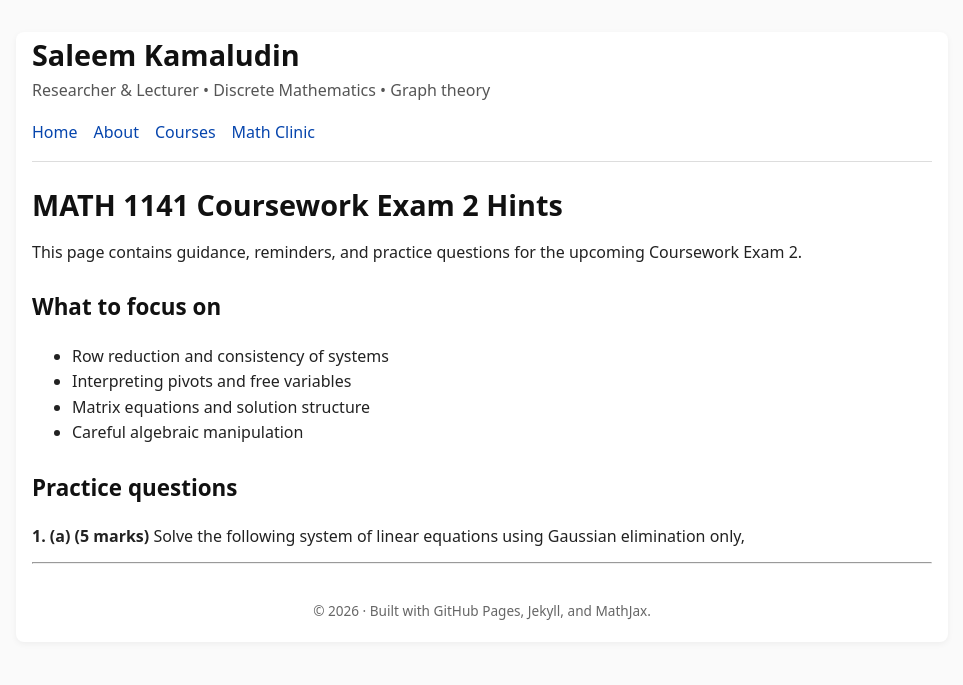
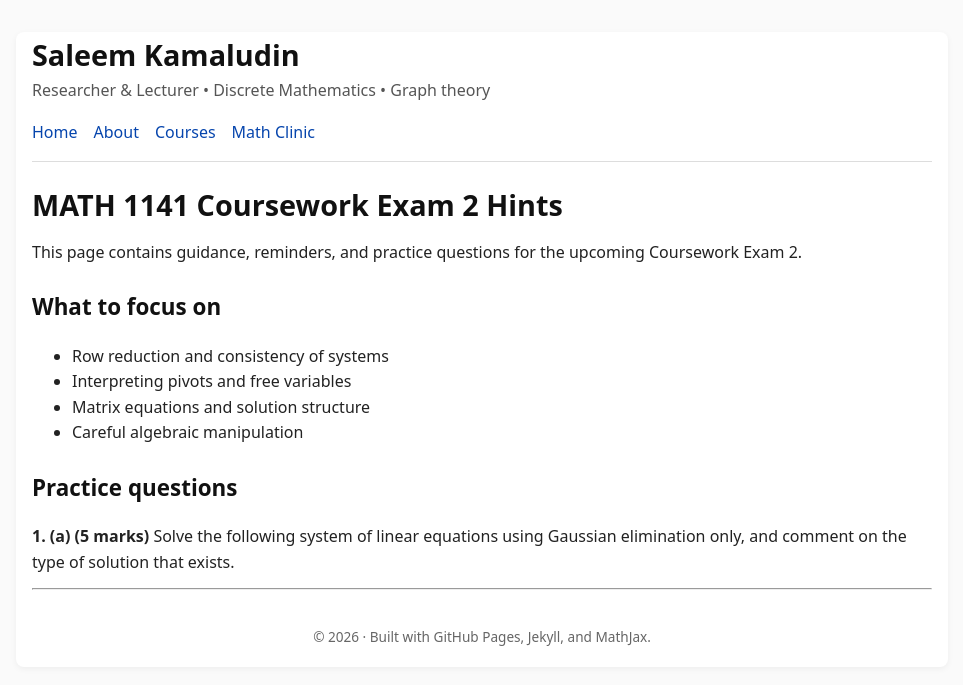
Before and after one commit to SaleemKamaludin/SaleemKamaludin.github.io, a Jekyll site: the page built from courses/math-1141-coursework-exam-2-hints.md, in a window 1280 px wide. Shown: the top 685 px of the page, without its empty margins (158-1121 px from the left). Built offline with Jekyll 4.4.1, drawn with Linux system fonts in a browser that asks for light colours.

Commit message:
Update hint to include commenting on solution type
Added a request for commenting on the type of solution.

```diff
--- a/courses/math-1141-coursework-exam-2-hints.md
+++ b/courses/math-1141-coursework-exam-2-hints.md
@@ -18,5 +18,5 @@ This page contains guidance, reminders, and practice questions for the upcoming
 
 <p>
   <strong>1. (a) (5 marks)</strong>
-   Solve the following system of linear equations using Gaussian elimination only,
+   Solve the following system of linear equations using Gaussian elimination only,   and comment on the type of solution that exists.
  </p>
```
